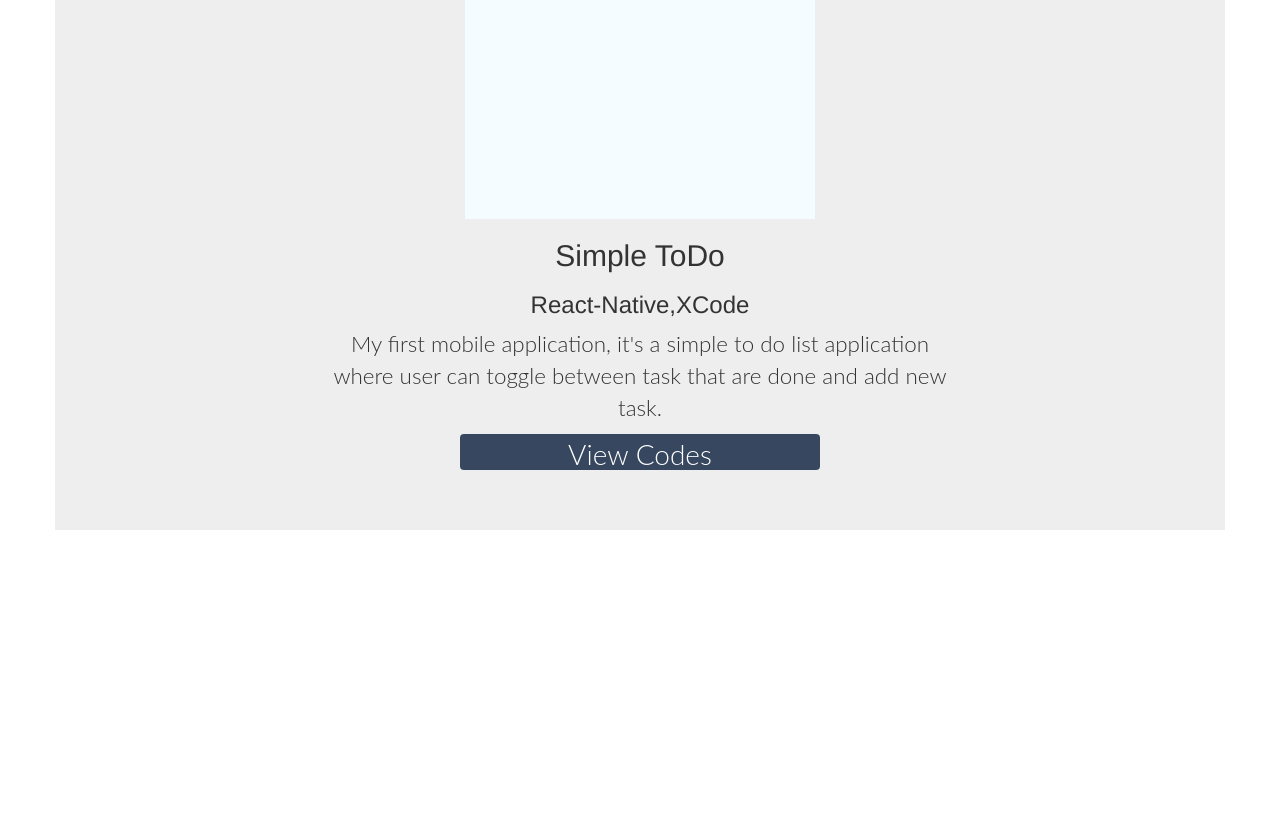
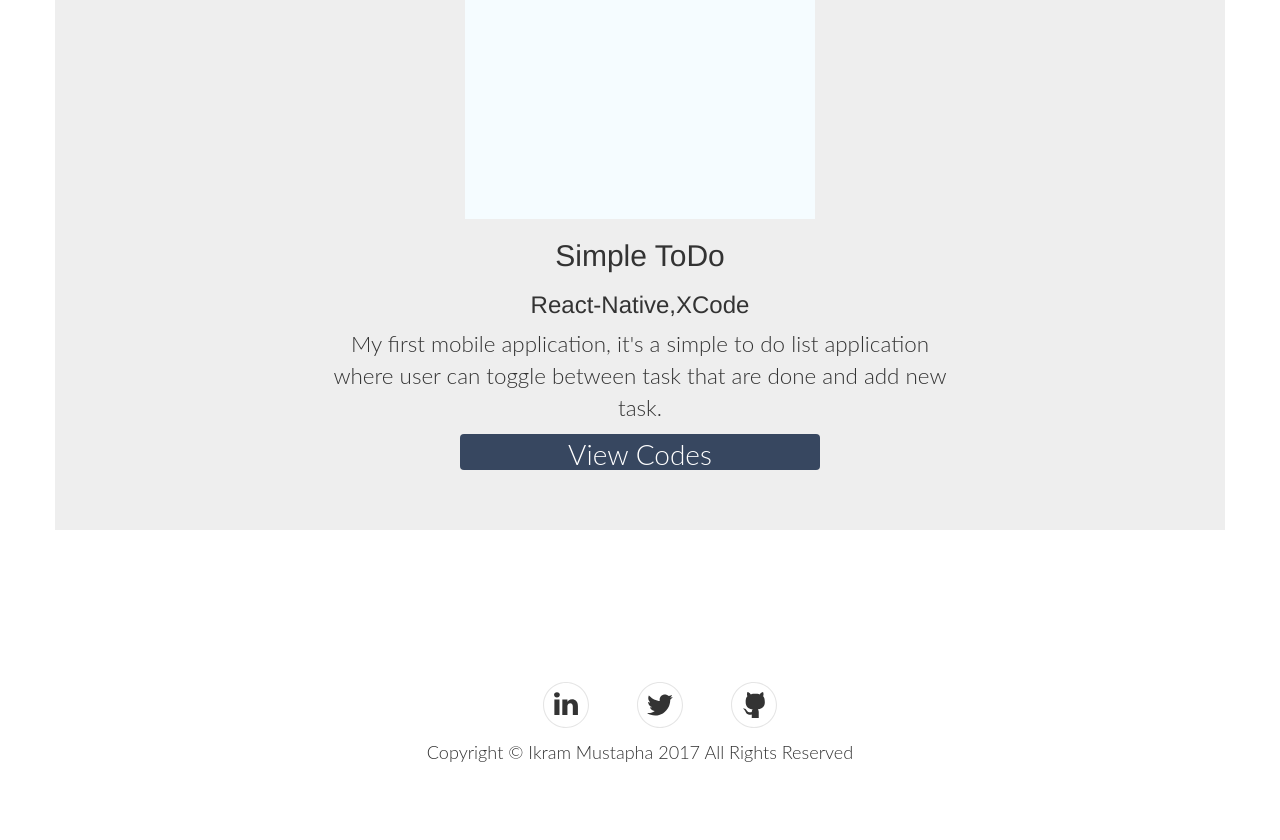
Before and after one commit to CrimsonPug/portfolio, a website: page public/index.html in a window 1280 px wide. Shown: the part 2128-2968 px from the top of the page. Before the commit the page ends 2678 px from the top, so only its background shows below. Drawn offline with nearby package versions, Linux system fonts and the light colour scheme.

Commit message:
footer added

```diff
--- a/public/index.html
+++ b/public/index.html
@@ -53,7 +53,6 @@
                             <a target="_blank" href="https://github.com/CrimsonPug">
                                 GitHub
                             </a>
-
                         </li>
                         <li>
                             <a className="contact-link" href="mailto:ikram.tuan.mustapha@gmail.com?Subject=Awesome%20project!" target="_top" target="_blank">
@@ -138,6 +137,28 @@
             </div>
         </div>
     </section>
+    <footer>
+        <div class="site-detail">
+            <ul class="social-icon">
+                <li>
+                    <a target="_blank" href="https://www.linkedin.com/in/ikram-mustapha/">
+                        <img className="icon-social" src="./img/socialIcon/linked.svg" />
+                    </a>
+                </li>
+                <li>
+                    <a target="_blank" href="https://twitter.com/IkramTM">
+                        <img className="icon-social" src="./img/socialIcon/twitter.svg" />
+                    </a>
+                </li>
+                <li>
+                    <a target="_blank" href="https://github.com/CrimsonPug">
+                        <img className="icon-social" src="./img/socialIcon/gitHub.svg" />
+                    </a>
+                </li>
+            </ul>
+            <p>Copyright © Ikram Mustapha 2017 All Rights Reserved</p>
+        </div>
+    </footer>
   <script src="index.js"></script>
 </body>
 </html>
--- a/public/styles.scss
+++ b/public/styles.scss
@@ -123,3 +123,36 @@ p{
     font-weight: 300;
     font-size:1.6em;
 }
+
+footer{
+    width:100%;
+    height:290px;
+    .site-detail{
+        padding:130px 50px 20px 50px;
+        height:260px;
+        text-align:center;
+        ul{
+            text-align:center;
+            height:50px;
+            li{
+                display:inline-block;
+                height:inherit;
+                width:50px;
+                border:2px solid white;
+                margin:0 20px;
+                &:hover{
+                    transition: 0.3s ease-in;
+                    border-bottom-color: blue;
+                }
+                .icon-social{
+                    height:50px;
+                    width:50px;
+                    margin: 0 30px;
+                }
+            }
+        }
+    p{
+            font-size: 1.8077rem;
+    }
+    }
+}
```
Also changed, not shown: public/img/socialIcon/gitHub.svg (added), public/img/socialIcon/linked.svg (added), public/img/socialIcon/twitter.svg (added), public/styles.css, 1 other file.
